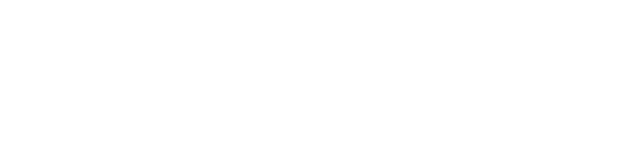
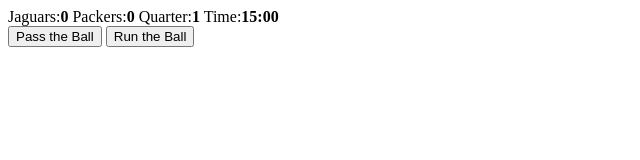
Before and after one commit to jrnoyes/js_football_game, a plain HTML site: page index.html in a window 1280 px wide. Shown: the whole page, without its empty margins (0-640 px from the left). Drawn offline with Linux system fonts and the light colour scheme.

Commit message:
added text and buttons

```diff
--- a/index.html
+++ b/index.html
@@ -6,6 +6,16 @@
     <title>Document</title>
 </head>
 <body>
-
+    <div id ="game">
+        <div id = "score1"></div>
+            <span class="score1">Jaguars:<strong><span id="sc1Text">0</span></strong></span>
+            <span class="score2">Packers:<strong><span id="sc2Text">0</span></strong></span>
+            <span class="quarter">Quarter:<strong><span id="sc1Text">1</span></strong></span>
+            <span class="time">Time:<strong><span id="sc1Text">15:00</span></strong></span>
+    </div>
+    <div id="controls">
+        <button id="button1">Pass the Ball</button>
+        <button id="button2">Run the Ball</button>
+    </div>
 </body>
 </html>
```
